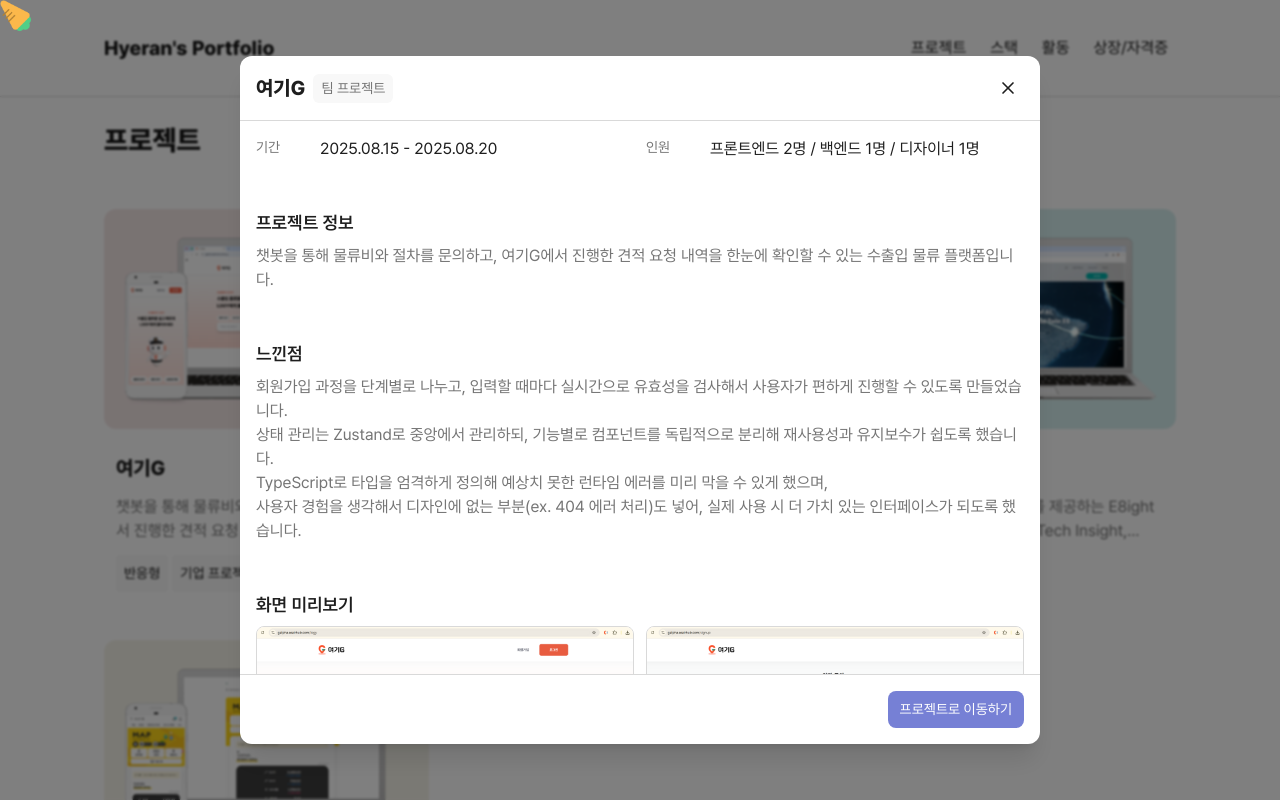
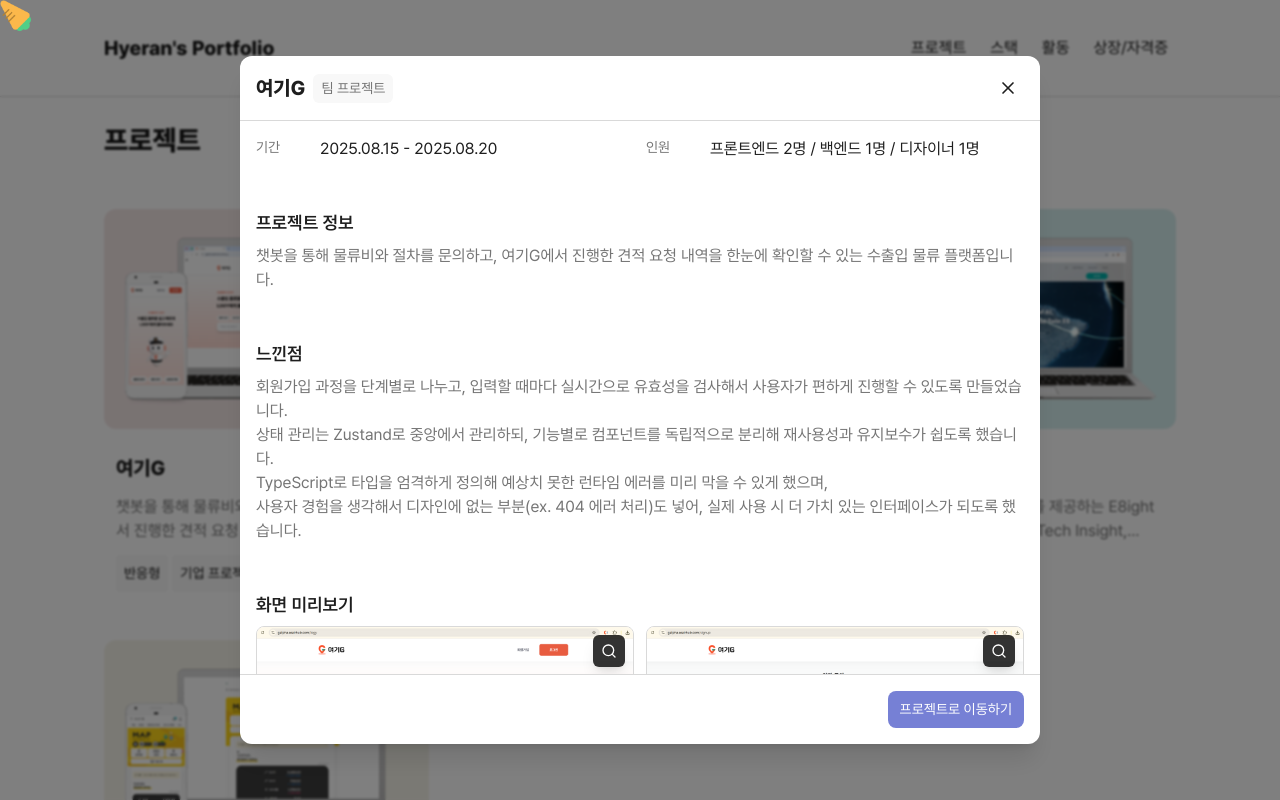
Before and after one commit to hyeran0513/hyeran-portfolio, a Next.js app: page / in a window 1280 px wide. Both pictures are taken after a click on the element 266 px from the left and 1071 px from the top of the page. Built offline with nearby package versions, Linux system fonts and the light colour scheme.

Commit message:
feat: 화면 미리보기 돋보기 아이콘 추가

```diff
--- a/app/_components/PreviewGallery.tsx
+++ b/app/_components/PreviewGallery.tsx
@@ -3,6 +3,7 @@
 import { useState } from 'react';
 import Modal from '@/components/ui/modal';
 import FallbackImage from '@/components/shared/FallbackImage';
+import { Search } from 'lucide-react';
 
 type PreviewImage = {
   src: string; // 이미지
@@ -17,7 +18,7 @@
         {images.map((img) => (
           <button
             key={img.src}
-            className="relative rounded-[8px] overflow-hidden border border-border-primary group"
+            className="relative rounded-[8px] overflow-hidden border border-border-primary group cursor-pointer"
             onClick={() => setZoomSrc(img.src)}
           >
             {/* 이미지 */}
@@ -26,13 +27,18 @@
                 src={img.src}
                 alt={img.label || '미리보기'}
                 fill
-                className="object-cover"
+                className="object-cover transition-transform duration-300 ease-in-out group-hover:scale-105"
               />
+            </div>
+
+            {/* 돋보기 아이콘 */}
+            <div className="absolute top-[8px] right-[8px] w-[32px] h-[32px] bg-black/80 rounded-[6px] flex items-center justify-center z-20 shadow-lg">
+              <Search size={16} className="text-white" />
             </div>
 
             {/* 라벨 */}
             {img.label ? (
-              <span className="absolute left-[8px] bottom-[8px] body-3 bg-black/60 text-white rounded-[6px] px-[8px] py-[4px]">
+              <span className="absolute left-[8px] bottom-[8px] body-3 bg-black/60 text-white rounded-[6px] px-[8px] py-[4px] z-10">
                 {img.label}
               </span>
             ) : null}
--- a/app/_components/ProjectSection.tsx
+++ b/app/_components/ProjectSection.tsx
@@ -73,7 +73,12 @@
           >
             {/* 썸네일 */}
             <div className="rounded-[12px] overflow-hidden relative aspect-[325.33/220]">
-              <FallbackImage src={p.thumbnail} alt={p.name} fill className="object-cover" />
+              <FallbackImage
+                src={p.thumbnail}
+                alt={p.name}
+                fill
+                className="object-cover transition-transform duration-300 ease-in-out hover:scale-105"
+              />
             </div>
 
             <div className="px-[12px] flex flex-col gap-[12px]">
```
